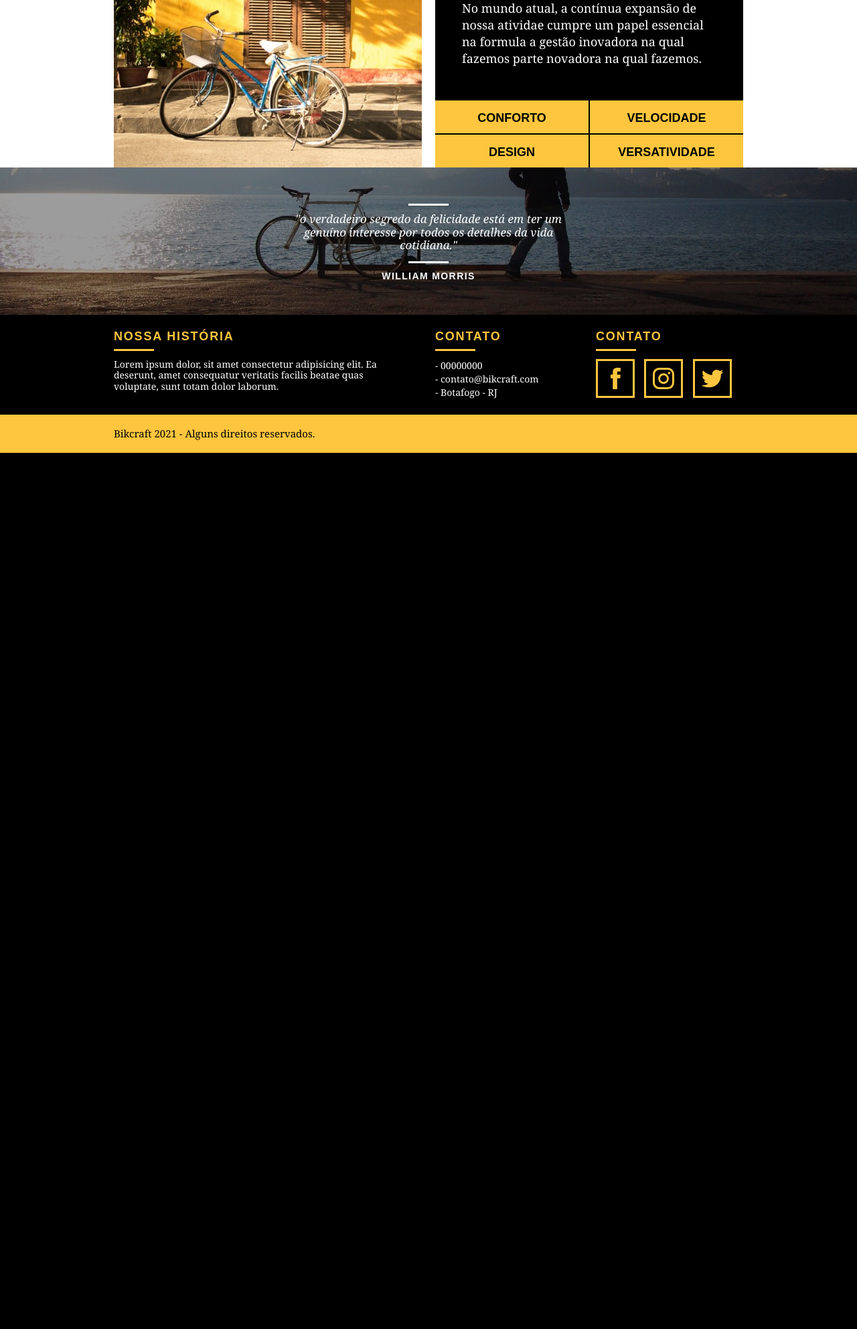
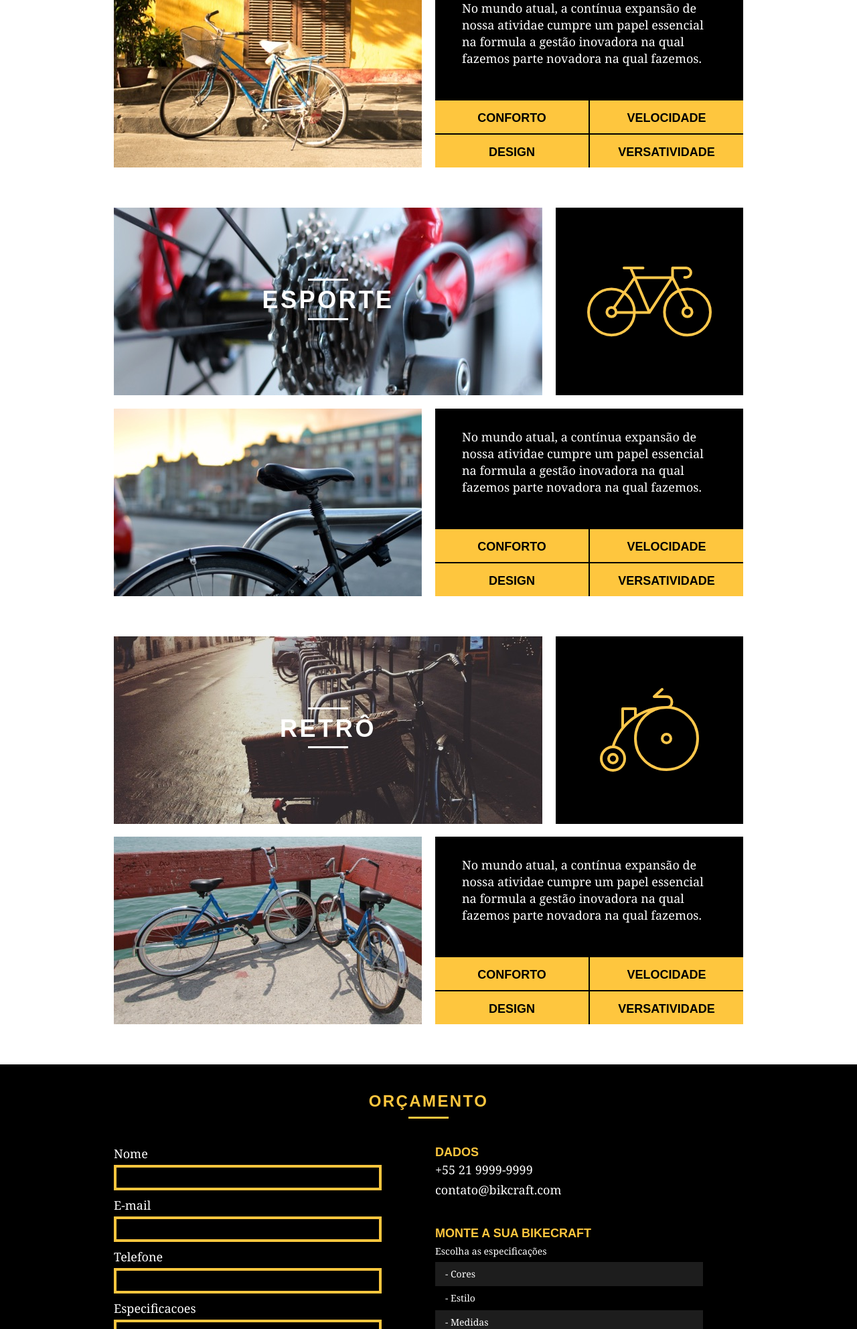
Before and after one commit to itsGabrielCruz/bikecraft, a PHP site: page /produtos.html in a window 1280 px wide. Shown: the part 641-2625 px from the top of the page at 67% size. Before the commit the page ends 1317 px from the top, so only its background shows below. Run offline with PHP 8.4, Linux system fonts and the light colour scheme.

Commit message:
Ends Produtos

```diff
--- a/web/css/produtos.css
+++ b/web/css/produtos.css
@@ -70,3 +70,106 @@
 .produto_info ul li:nth-child(even) {
     margin-left: 2px;
 }
+
+/* Formulário de orçamento */
+
+.orcamento {
+    background: #000;
+    margin-top: 60px;
+    padding: 40px 0;
+}
+
+.orcamento h2 {
+    color: #fec63e;
+}
+
+.orcamento h2:after {
+    background: #fec63e;
+}
+
+.form {
+    padding-right: 60px;
+}
+
+.form label {
+    display: block;
+    color: #fff;
+    font-family: Georgia, 'Times New Roman', serif;
+    font-size: 18px;
+    line-height: 25px;
+    margin-bottom: 4px;
+}
+
+.form input {
+    display: block;
+    width: 100%;
+    border: 4px solid #fec63e;
+    background: none;
+    padding: 7px 10px;
+    margin-bottom: 10px;
+    color: #fff;
+    outline: none;
+    font-size: 14px;
+    font-family: Georgia, 'Times New Roman', serif;
+}
+
+.form textarea {
+    display: block;
+    width: 100%;
+    height: 120px;
+    border: 4px solid #fec63e;
+    background: none;
+    padding: 7px 10px;
+    margin-bottom: 20px;
+    color: #fff;
+    outline: none;
+    font-size: 14px;
+    font-family: Georgia, 'Times New Roman', serif;
+}
+
+.form button {
+    background: none;
+    padding: 7px 40px;
+}
+
+.orcamento_dados {
+    color: #fff;
+}
+
+.orcamento_dados h3 {
+    font-size: 18px;
+    text-transform: uppercase;
+    color: #fec63e;
+    font-weight: bold;
+
+}
+
+.orcamento_dados span {
+    display: block;
+    font-size: 18px;
+    font-family: Georgia, 'Times New Roman', serif;
+    line-height: 30px;
+
+}
+
+.dados_email {
+    margin-bottom: 40px;
+}
+
+.orcamento_dados ul {
+    padding-right: 60px;
+}
+
+.orcamento_dados ul li {
+    font-family: Georgia, 'Times New Roman', serif;
+    font-size: 14px;
+    padding: 10px 15px;
+}
+
+.orcamento_dados ul li:nth-child(odd) {
+    background: #1d1d1d;
+}
+
+.orcamento_dados p {
+    margin: 8px 0;
+}
--- a/web/produtos.html
+++ b/web/produtos.html
@@ -56,6 +56,82 @@
     </div>
   </section>
 
+  <section class="container produto_item">
+    <div class="grid-11">
+      <img src="img/produtos/bikcraft-esporte-1.jpg" alt="Bikecraft esporte">
+      <h2>Esporte</h2>
+    </div>
+    <div class="grid-5 produto_icone">
+      <img src="img/produtos/esporte.svg" alt="Bikecraft esporte">
+    </div>
+    <div class="grid-8">
+      <img src="img/produtos/bikcraft-esporte-2.jpg" alt="Bikecraft esporte">
+    </div>
+    <div class="grid-8 produto_info">
+      <p>No mundo atual, a contínua expansão de nossa atividae cumpre um papel essencial na formula a gestão inovadora na qual fazemos parte novadora na qual fazemos. </p>
+      <ul>
+        <li>Conforto</li>
+        <li>Velocidade</li>
+        <li>Design</li>
+        <li>Versatividade</li>
+      </ul>
+    </div>
+  </section>
+
+  <section class="container produto_item">
+    <div class="grid-11">
+      <img src="img/produtos/bikcraft-retro-1.jpg" alt="Bikecraft retrô">
+      <h2>Retrô</h2>
+    </div>
+    <div class="grid-5 produto_icone">
+      <img src="img/produtos/retro.svg" alt="Bikecraft retrô">
+    </div>
+    <div class="grid-8">
+      <img src="img/produtos/bikcraft-retro-2.jpg" alt="Bikecraft retrô">
+    </div>
+    <div class="grid-8 produto_info">
+      <p>No mundo atual, a contínua expansão de nossa atividae cumpre um papel essencial na formula a gestão inovadora na qual fazemos parte novadora na qual fazemos. </p>
+      <ul>
+        <li>Conforto</li>
+        <li>Velocidade</li>
+        <li>Design</li>
+        <li>Versatividade</li>
+      </ul>
+    </div>
+  </section>
+
+  <section class="orcamento">
+    <div class="container">
+      <h2 class="subtitulo">Orçamento</h2>
+      <form id="form_orcamento" class="form grid-8">
+        <label for="nome">Nome</label>
+        <input type="text" id="nome">
+        <label for="email">E-mail</label>
+        <input type="text" id="email">
+        <label for="telefone">Telefone</label>
+        <input type="text" id="telefone">
+        <label for="espec">Especificacoes</label>
+        <textarea id="espec"></textarea>
+        <button type="submit" class="btn">Enviar</button>
+      </form>
+
+      <div class="orcamento_dados grid-8">
+        <h3>Dados</h3>
+        <span>+55 21 9999-9999</span>
+        <span class="dados_email">contato@bikcraft.com</span>
+        <h3>Monte a sua Bikecraft</h3>
+        <p>Escolha as especificações</p>
+        <ul>
+          <li>- Cores</li>
+          <li>- Estilo</li>
+          <li>- Medidas</li>
+          <li>- Acessórios</li>
+          <li>- E outros</li>
+        </ul>
+      </div>
+    </div>
+  </section>
+
   <section class="quebra">
     <blockquote class="quote-externo container">
       <p>"o verdadeiro segredo da felicidade está em ter um genuíno interesse por todos os detalhes da vida cotidiana."</p>
```
